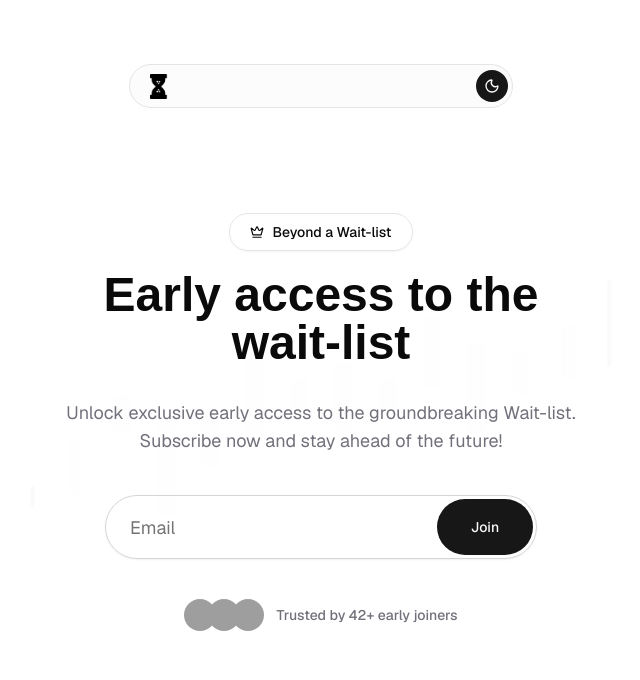
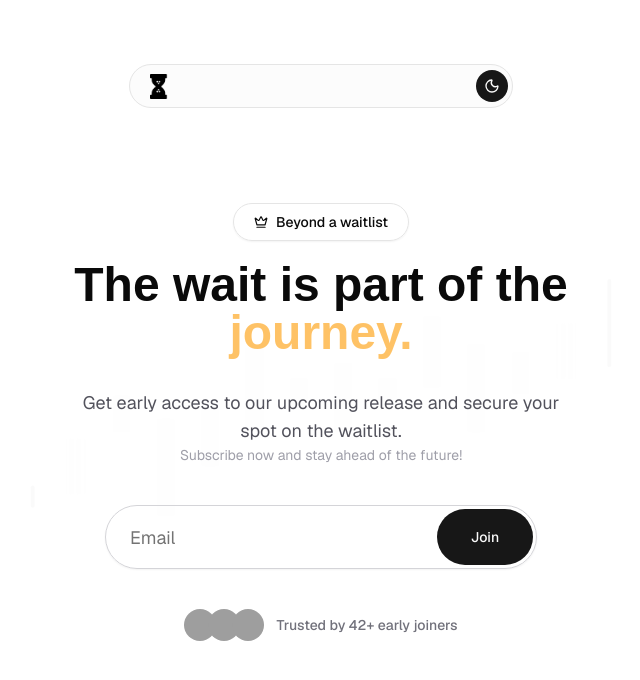
Before and after one commit to kid-us/waitlist-app, a Next.js app in the folder frontend/: page / in a window 1280 px wide. Shown: the top 680 px of the page, without its empty margins (319-959 px from the left). Built offline with nearby package versions, Linux system fonts and the light colour scheme; grey boxes are pictures that could not be loaded; a web font is replaced by a local one.

Commit message:
color and typo

```diff
--- a/frontend/src/app/page.tsx
+++ b/frontend/src/app/page.tsx
@@ -35,16 +35,18 @@ export default function Home() {
           <div className="flex items-center justify-center font-medium md:text-sm text-xs mb-5 md:mt-0 mt-10">
             <div className="shadow-xs rounded-full py-2 flex space-x-2 items-center px-5 border">
               <Crown size={14} />
-              <p>Beyond a Wait-list</p>
+              <p>Beyond a waitlist</p>
             </div>
           </div>
           <h1 className="font-bold md:text-5xl text-3xl mb-8">
-            Early access to the wait-list
+            The wait is part of the{" "}
+            <span className="text-amber-500/60">journey.</span>
           </h1>
-          <p className="dark:text-zinc-400 text-zinc-500 md:text-lg text-sm">
-            Unlock exclusive early access to the groundbreaking Wait-list.
+          <p className="dark:text-zinc-400 text-zinc-600 md:text-lg text-sm">
+            Get early access to our upcoming release and secure your spot on the
+            waitlist.
           </p>
-          <p className="dark:text-zinc-400 text-zinc-500 md:text-lg text-sm">
+          <p className="dark:text-zinc-500 text-zinc-400 md:text-sm text-xs">
             Subscribe now and stay ahead of the future!
           </p>
 
```
